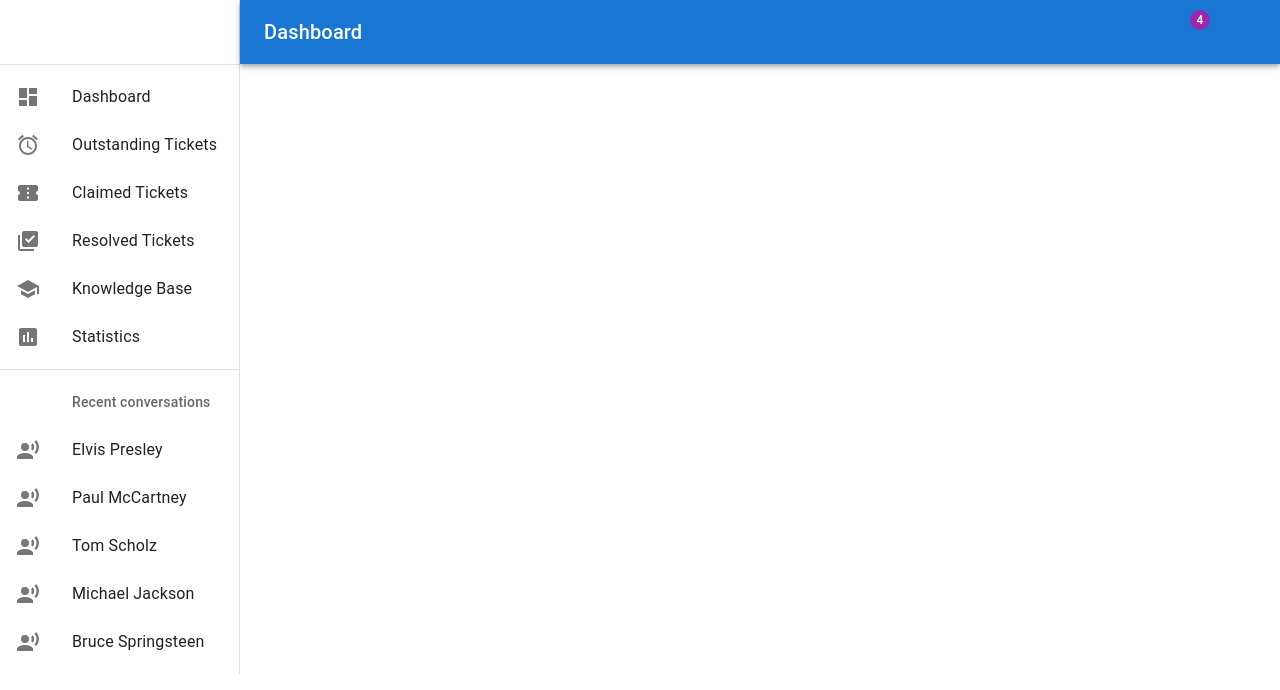
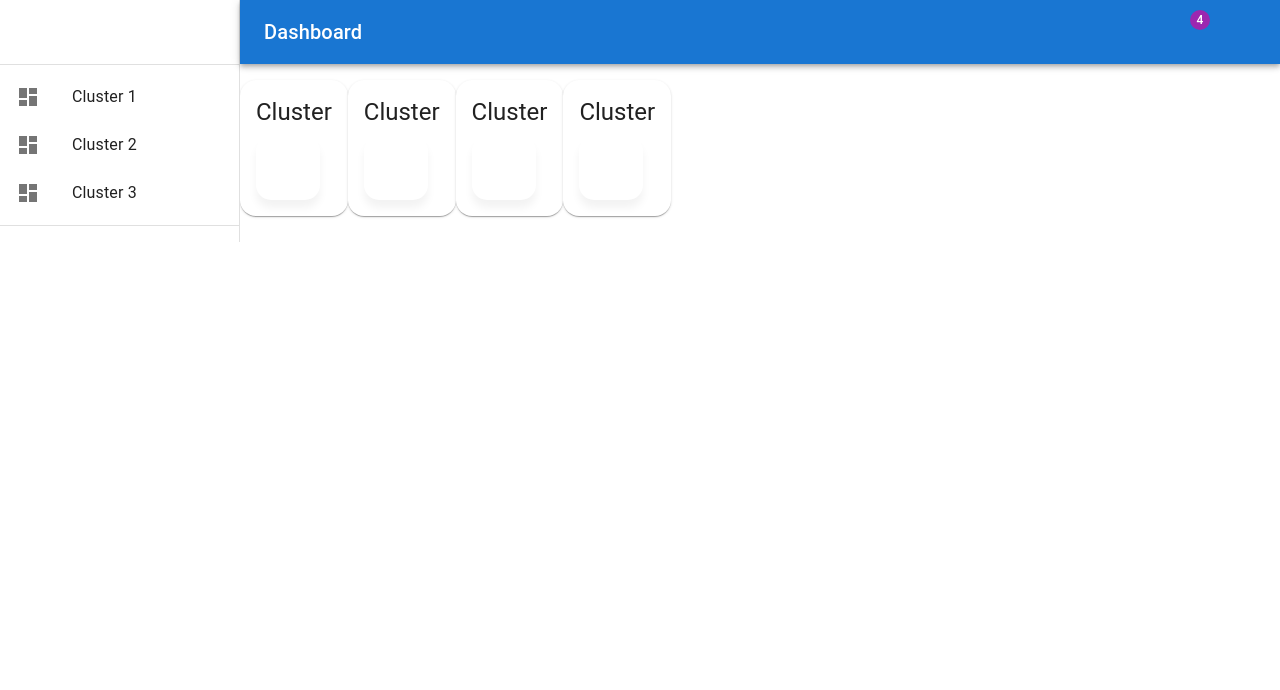
Before and after one commit to RubenSystems/eco-profile, a React (Vite) app in the folder client/: page / in a window 1280 px wide. Shown: the top 690 px of the page. Built offline with nearby package versions, Linux system fonts and the light colour scheme; some icons are missing.

Commit message:
Change Front Dashboard with Clusters from Mock dataset

```diff
--- a/client/package.json
+++ b/client/package.json
@@ -14,7 +14,6 @@
     "@mui/icons-material": "^5.11.0",
     "@mui/material": "^5.11.6",
     "axios": "^1.2.5",
-    "chart.js": "^4.2.0",
     "easymde": "^2.18.0",
     "is-hotkey": "^0.2.0",
     "moment": "^2.29.4",
--- /dev/null
+++ b/client/src/components/Card.jsx
@@ -0,0 +1,25 @@
+import * as React from 'react';
+import Card from '@mui/material/Card';
+import CardContent from '@mui/material/CardContent';
+import CardMedia from '@mui/material/CardMedia';
+import Typography from '@mui/material/Typography';
+import { CardActionArea } from '@mui/material';
+import { LineChart, Line, CartesianGrid, XAxis, YAxis } from 'recharts';
+import testData from '../data/cluster'
+import CPUChart from './CPUChart';
+import Live from "../data/live.json"
+export default function ActionAreaCard() {
+  return (
+    <Card sx={{ maxWidth: 345,  borderRadius: '16px', mt: 10  }}>
+      <CardActionArea>
+
+        <CardContent>
+          <Typography gutterBottom variant="h5" component="div">
+            Cluster
+          </Typography>
+          <CPUChart chartData={Live}></CPUChart>
+        </CardContent>
+      </CardActionArea>
+    </Card>
+  );
+}
--- /dev/null
+++ b/client/src/components/ClusterComponent.jsx
@@ -0,0 +1,11 @@
+import React from 'react'
+
+const ClusterComponent = (props) => {
+  return (
+    <div>
+        {props.timestamp}
+    </div>
+  )
+}
+
+export default ClusterComponent
--- a/client/src/components/Header.jsx
+++ b/client/src/components/Header.jsx
@@ -12,7 +12,7 @@ import AccountCircleIcon from "@mui/icons-material/AccountCircle.js";
 import ChevronLeftIcon from "@mui/icons-material/ChevronLeft.js";
 import Divider from "@mui/material/Divider";
 import List from "@mui/material/List";
-import {mainListItems, SecondaryListItems} from "./Sidebar.jsx";
+import {mainListItems} from "./Sidebar.jsx";
 import CssBaseline from "@mui/material/CssBaseline";
 import Box from "@mui/material/Box";
 
@@ -126,7 +126,6 @@ export default function Header({ title, toggleClose }) {
                 <List component="nav">
                     {mainListItems}
                     <Divider sx={{ my: 1 }} />
-                    <SecondaryListItems />
                 </List>
             </Drawer>
         </React.Fragment>
--- a/client/src/components/Sidebar.jsx
+++ b/client/src/components/Sidebar.jsx
@@ -14,98 +14,35 @@ import {Link} from "react-router-dom";
 
 export const mainListItems = (
   <React.Fragment>
-      <Link to={`/`} style={{ textDecoration: 'none', color: 'inherit' }}>
+      <Link to={`/cluster/1`} style={{ textDecoration: 'none', color: 'inherit' }}>
           <ListItemButton>
               <ListItemIcon>
                   <DashboardIcon />
               </ListItemIcon>
-              <ListItemText primary="Dashboard" />
+              <ListItemText primary="Cluster 1" />
           </ListItemButton>
       </Link>
-      <Link to={`/staff/ticket/outstanding`} style={{ textDecoration: 'none', color: 'inherit' }}>
+      <Link to={`/cluster/2`} style={{ textDecoration: 'none', color: 'inherit' }}>
           <ListItemButton>
               <ListItemIcon>
-                  <AccessAlarmIcon />
+                  <DashboardIcon />
               </ListItemIcon>
-              <ListItemText primary="Outstanding Tickets" />
+              <ListItemText primary="Cluster 2" />
           </ListItemButton>
       </Link>
-
-      <Link to={`/staff/ticket/claimed`} style={{ textDecoration: 'none', color: 'inherit' }}>
-        <ListItemButton>
-          <ListItemIcon>
-            <ConfirmationNumberIcon  />
-          </ListItemIcon>
-          <ListItemText primary="Claimed Tickets" />
-        </ListItemButton>
-      </Link>
-
-      <Link to={`/staff/ticket/resolved`} style={{ textDecoration: 'none', color: 'inherit' }}>
-        <ListItemButton>
-          <ListItemIcon>
-              <LibraryAddCheckIcon  />
-          </ListItemIcon>
-          <ListItemText primary="Resolved Tickets" />
-        </ListItemButton>
-      </Link>
-
-      <Link to={`/staff/knowledge`} style={{ textDecoration: 'none', color: 'inherit' }}>
-        <ListItemButton>
-          <ListItemIcon>
-              <SchoolIcon  />
-          </ListItemIcon>
-          <ListItemText primary="Knowledge Base" />
-        </ListItemButton>
-      </Link>
-
-      <Link to={`/staff/statistics`} style={{ textDecoration: 'none', color: 'inherit' }}>
-        <ListItemButton>
-          <ListItemIcon>
-              <AssessmentIcon  />
-          </ListItemIcon>
-          <ListItemText primary="Statistics" />
-        </ListItemButton>
+      <Link to={`/cluster/3`} style={{ textDecoration: 'none', color: 'inherit' }}>
+          <ListItemButton>
+              <ListItemIcon>
+                  <DashboardIcon />
+              </ListItemIcon>
+              <ListItemText primary="Cluster 3" />
+          </ListItemButton>
       </Link>
 
   </React.Fragment>
 );
 
-// Generate Order Data
-function createData(id, date, query, name, tags) {
-    return { id, date, query, name, tags };
-}
 
-const rows = [
-    createData(
-        0,
-        '16 Mar, 2019',
-        'How do I pay my tuition???',
-        'Elvis Presley',
-        'Finance',
-    ),
-    createData(
-        1,
-        '16 Mar, 2019',
-        'How do I get matched with an academic advisor?',
-        'Paul McCartney',
-        'Faculty',
-    ),
-    createData(2, '16 Mar, 2019', 'Housing payment dates', 'Tom Scholz', 'Housing & Accomodation'),
-    createData(
-        3,
-        '16 Mar, 2019',
-        'ooga booga',
-        'Michael Jackson',
-        'Other',
-    ),
-    createData(
-        4,
-        '15 Mar, 2019',
-        'where is my campus',
-        'Bruce Springsteen',
-        'Faculty',
-    ),
-];
 
 function generate(rows) {
     return rows.slice(0, 5).map(e => (
@@ -121,38 +58,3 @@ function generate(rows) {
         )
     ))
 }
-
-export function SecondaryListItems({ data }) {
-    return (
-        <React.Fragment>
-            <ListSubheader component="div" inset>
-                Recent conversations
-            </ListSubheader>
-
-            {
-                data ? generate(data) : generate(rows)
-            }
-
-            {/*<Link to={`/staff/ticket/123`} style={{ textDecoration: 'none', color: 'inherit' }}>*/}
-            {/*    <ListItemButton>*/}
-            {/*        <ListItemIcon>*/}
-            {/*            <RecordVoiceOverIcon />*/}
-            {/*        </ListItemIcon>*/}
-            {/*        <ListItemText primary="John Doe" />*/}
-            {/*    </ListItemButton>*/}
-            {/*</Link>*/}
-            {/*<ListItemButton>*/}
-            {/*    <ListItemIcon>*/}
-            {/*        <RecordVoiceOverIcon />*/}
-            {/*    </ListItemIcon>*/}
-            {/*    <ListItemText primary="Timothy Johnson" />*/}
-            {/*</ListItemButton>*/}
-            {/*<ListItemButton>*/}
-            {/*    <ListItemIcon>*/}
-            {/*        <RecordVoiceOverIcon />*/}
-            {/*    </ListItemIcon>*/}
-            {/*    <ListItemText primary="Amanda Sales" />*/}
-            {/*</ListItemButton>*/}
-        </React.Fragment>
-    )
-}
--- a/client/src/data/cluster.js
+++ b/client/src/data/cluster.js
@@ -6,11 +6,142 @@ const data = [
         "data" : [
             {
                 "timestamp" : moment.now(),
-                "powerUsage" : 80.0,
-                "cpuLoad" : 10.3
+                "hostname" : "New York",
+                "cpuLoad" : 8.95,
+                "energy_w" : 10.3
+            },
+            {
+                "timestamp" : moment(moment(), "MM-DD-YYYY").add(7, 'days'),
+                "hostname" : "New York",
+                "cpuLoad" : 8.95,
+                "energy_w" : 10.3
+            },
+            {
+                "timestamp" : moment(moment(), "MM-DD-YYYY").add(8, 'days'),
+                "hostname" : "New York",
+                "cpuLoad" : 8.95,
+                "energy_w" : 10.3
+            },
+            {
+                "timestamp" : moment(moment(), "MM-DD-YYYY").add(9, 'days'),
+                "hostname" : "New York",
+                "cpuLoad" : 8.95,
+                "energy_w" : 10.3
+            },
+            {
+                "timestamp" : moment(moment(), "MM-DD-YYYY").add(10, 'days'),
+                "hostname" : "New York",
+                "cpuLoad" : 8.95,
+                "energy_w" : 10.3
             }
         ]
-    }
+    },
+    {
+        "clusterId" : "1",
+        "data" : [
+            {
+                "timestamp" : moment.now(),
+                "hostname" : "New York",
+                "cpuLoad" : 8.95,
+                "energy_w" : 10.3
+            },
+            {
+                "timestamp" : moment(moment(), "MM-DD-YYYY").add(7, 'days'),
+                "hostname" : "New York",
+                "cpuLoad" : 8.95,
+                "energy_w" : 10.3
+            },
+            {
+                "timestamp" : moment(moment(), "MM-DD-YYYY").add(8, 'days'),
+                "hostname" : "New York",
+                "cpuLoad" : 8.95,
+                "energy_w" : 10.3
+            },
+            {
+                "timestamp" : moment(moment(), "MM-DD-YYYY").add(9, 'days'),
+                "hostname" : "New York",
+                "cpuLoad" : 8.95,
+                "energy_w" : 10.3
+            },
+            {
+                "timestamp" : moment(moment(), "MM-DD-YYYY").add(10, 'days'),
+                "hostname" : "New York",
+                "cpuLoad" : 8.95,
+                "energy_w" : 10.3
+            }
+        ]
+    },
+    {
+        "clusterId" : "2",
+        "data" : [
+            {
+                "timestamp" : moment.now(),
+                "hostname" : "New York",
+                "cpuLoad" : 8.95,
+                "energy_w" : 10.3
+            },
+            {
+                "timestamp" : moment(moment(), "MM-DD-YYYY").add(7, 'days'),
+                "hostname" : "New York",
+                "cpuLoad" : 8.95,
+                "energy_w" : 10.3
+            },
+            {
+                "timestamp" : moment(moment(), "MM-DD-YYYY").add(8, 'days'),
+                "hostname" : "New York",
+                "cpuLoad" : 8.95,
+                "energy_w" : 10.3
+            },
+            {
+                "timestamp" : moment(moment(), "MM-DD-YYYY").add(9, 'days'),
+                "hostname" : "New York",
+                "cpuLoad" : 8.95,
+                "energy_w" : 10.3
+            },
+            {
+                "timestamp" : moment(moment(), "MM-DD-YYYY").add(10, 'days'),
+                "hostname" : "New York",
+                "cpuLoad" : 8.95,
+                "energy_w" : 10.3
+            }
+        ]
+    },
+    {
+        "clusterId" : "3",
+        "data" : [
+            {
+                "timestamp" : moment.now(),
+                "hostname" : "New York",
+                "cpuLoad" : 8.95,
+                "energy_w" : 10.3
+            },
+            {
+                "timestamp" : moment(moment(), "MM-DD-YYYY").add(7, 'days'),
+                "hostname" : "New York",
+                "cpuLoad" : 8.95,
+                "energy_w" : 10.3
+            },
+            {
+                "timestamp" : moment(moment(), "MM-DD-YYYY").add(8, 'days'),
+                "hostname" : "New York",
+                "cpuLoad" : 8.95,
+                "energy_w" : 10.3
+            },
+            {
+                "timestamp" : moment(moment(), "MM-DD-YYYY").add(9, 'days'),
+                "hostname" : "New York",
+                "cpuLoad" : 8.95,
+                "energy_w" : 10.3
+            },
+            {
+                "timestamp" : moment(moment(), "MM-DD-YYYY").add(10, 'days'),
+                "hostname" : "New York",
+                "cpuLoad" : 8.95,
+                "energy_w" : 10.3
+            }
+        ]
+    },
+
 ]
 
 export default data
--- a/client/src/pages/HomeDashboard.jsx
+++ b/client/src/pages/HomeDashboard.jsx
@@ -1,19 +1,59 @@
 import React from 'react'
-import clusterData from '../data/cluster'
+import styled from "styled-components"
+import { Link as RouterLink } from 'react-router-dom';
+import Card from '../components/Card';
+import ClusterComponent from '../components/ClusterComponent';
+import testData from '../data/cluster'
 // const getData = async () => {
 //   const response = await axios.get("")
 //   return response.data
 // }
+// const {data} = useQuery(["clusters"], clusterData, refetchInterval=1000)
+const createClusterCards = () => {
+  const rows = [];
+  for (let i = 0; i < testData.length; i++) {
+      // note: we are adding a key prop here to allow react to uniquely identify each
+      // element in this array. see: https://reactjs.org/docs/lists-and-keys.html
+      rows.push(
+        <RouterLink key={i} to={`/cluster/${i+1}`} style={{ mt: 2, textDecoration: 'none', color: 'inherit' }}>
+          <Card></Card>
+        </RouterLink>
+      );
+  }
+  return rows
+}
 
-// const {data} = useQuery(["clusters"], clusterData, refetchInterval=1000)
 
 const HomeDashboard = () => {
   return (
 
     <div>
-        <h1>test</h1>
+      {/* <button style={{background: 'red', 'marginTop': "300px"}} onClick={() => console.log(testData)}>Test</button> */}
+      {/* {testData.map((data, key) => {
+          return (
+            <div key={key}>
+              {data.clusterId +
+                " , " +
+                data.data[0].cpuLoad +
+                " ," +
+                data.data[0].powerUsage}
+            </div>
+          );
+        })} */}
+
+      <Container>
+         {createClusterCards()}
+      </Container>
+
     </div>
   )
 }
 
+  const Container = styled.div`
+    display: flex;
+    flex-wrap: wrap;
+  `
+
+
+
 export default HomeDashboard
```
Also changed, not shown: client/src/index.css (deleted), 1 other file (tests, documents, lock files or other folders).
